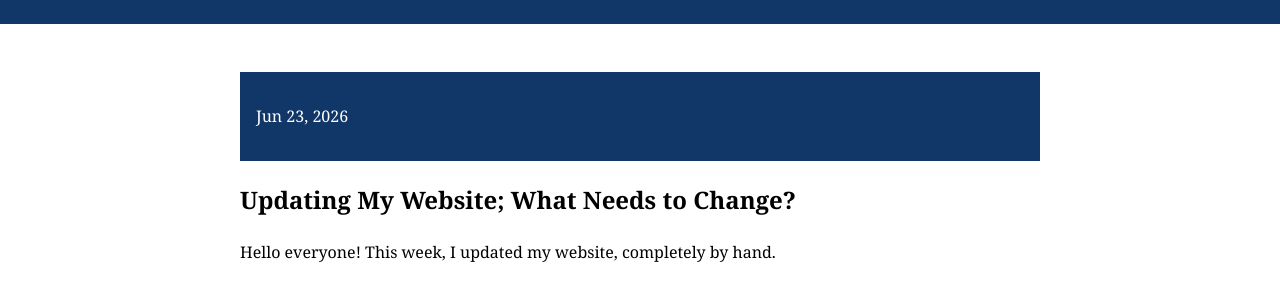
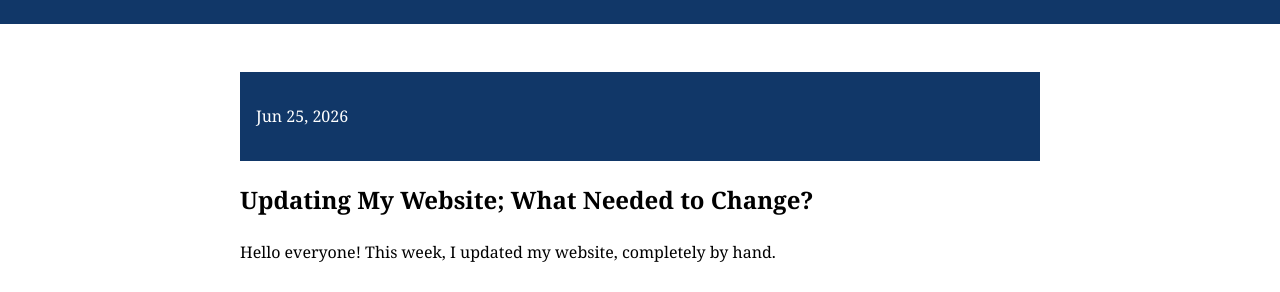
Before and after one commit to CaptainSapphire/PH-s-Blog, a Jekyll site: the page built from _posts/2026-06-25-Updating-my-website.md, in a window 1280 px wide. Shown: the part 135-427 px from the top of the page. Built offline with Jekyll 4.4.1, drawn with Linux system fonts in a browser that asks for light colours; our own code applies the rules of GitHub Pages for plain Markdown files.

Commit message:
Update and rename 2026-06-23-Updating-my-website.md to 2026-06-25-Updating-my-website.md

```diff
--- a/_posts/2026-06-23-Updating-my-website.md
+++ b/_posts/2026-06-25-Updating-my-website.md
@@ -1,4 +1,11 @@
-# Updating My Website; What Needs to Change?
+---
+layout: post
+title: Updating My Website: What needed to change?
+date: 2026-06-25
+featured-img: https://www.priyaharry.com/images/priya2026.png
+---
+
+# Updating My Website; What Needed to Change?
 Hello everyone! This week, I updated my website, completely by hand.
 
 ## What Changes I made
```
